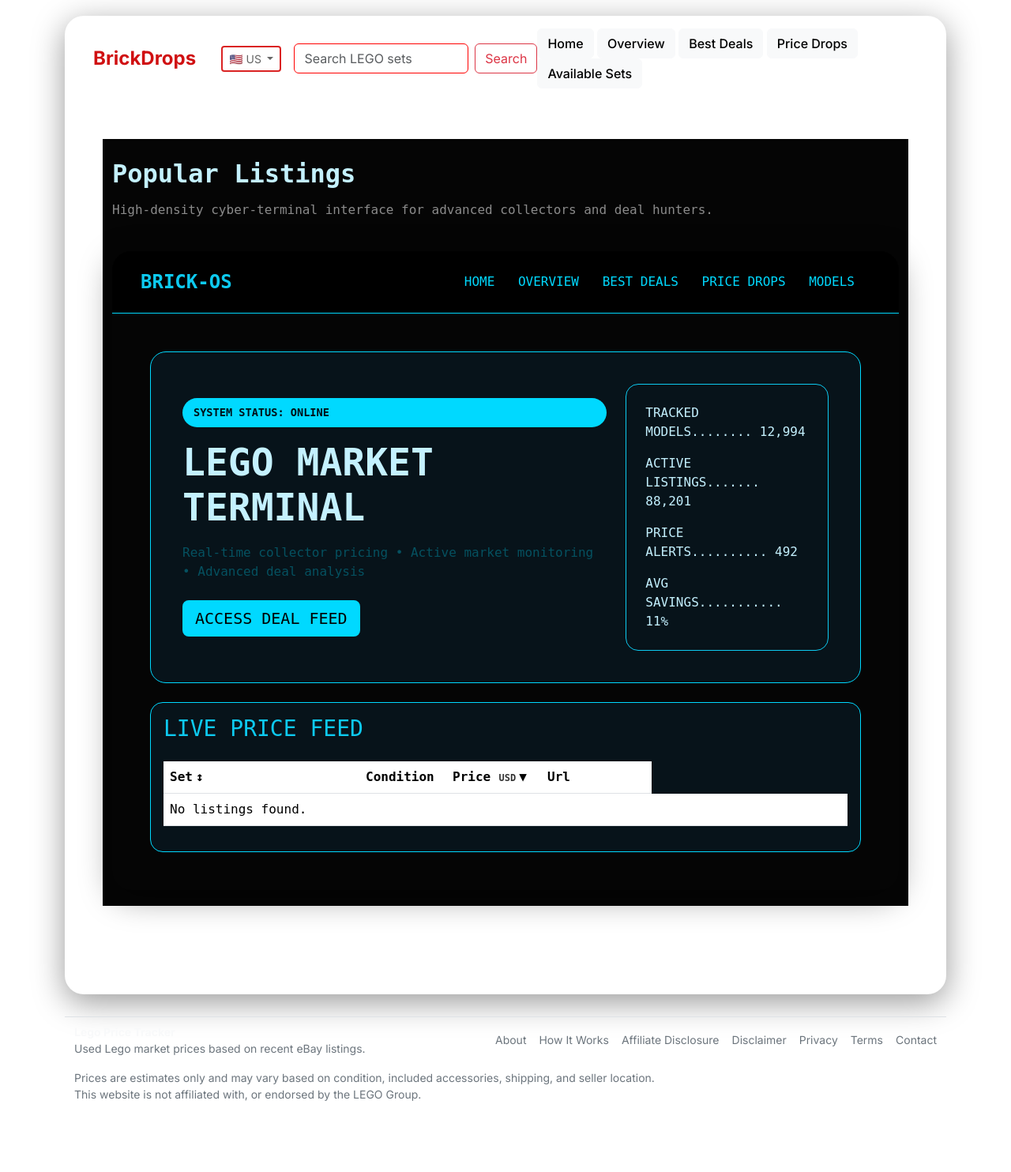
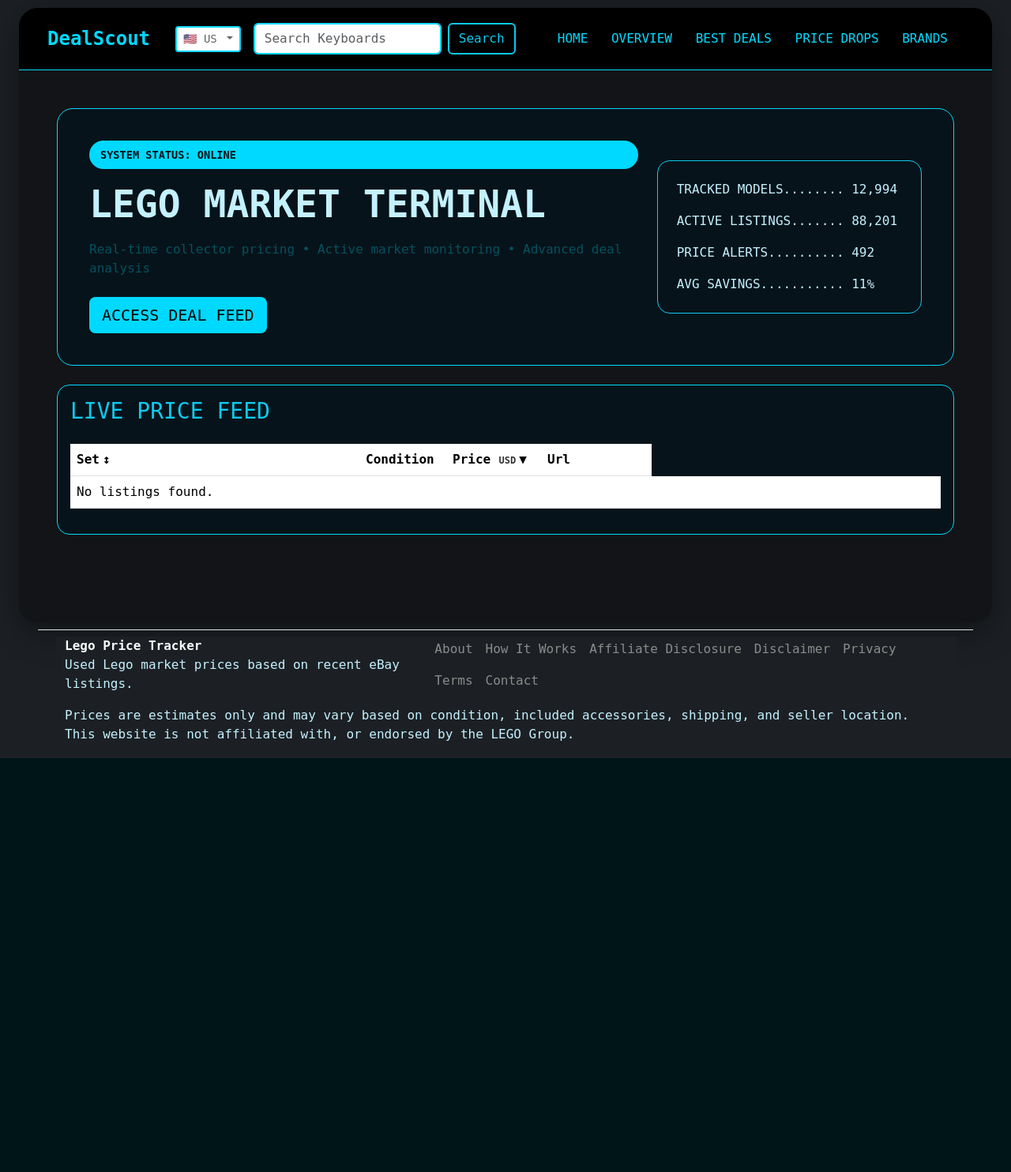
Before and after one commit to Michael668875/dealscout, a Flask app: page /1/ in a window 1280 px wide. Shown: the whole page at 79% size. After the commit the page ends 960 px from the top, so only its background shows below. Run offline with Flask 3, Linux system fonts and the light colour scheme.

Commit message:
more styling

```diff
--- a/app/static/css/style.css
+++ b/app/static/css/style.css
@@ -1,10 +1,18 @@
-    body {
+html,
+body {
+    margin: 0;
+    padding: 0;
+    min-height: 100%;
+    background-color: #111; /* same as your dark theme */
+    overscroll-behavior: none;
+}
+
+body {
       font-family: Inter, sans-serif;
-      padding-bottom: 80px;
     }
 
     section {
-      padding: 20px 0;
+      padding: 10px 0;
     }
 
     .section-title {
@@ -19,6 +27,7 @@
     }
 
     .mockup-wrapper {
+      background: #121417;
       border-radius: 24px;
       overflow: hidden;
       box-shadow: 0 10px 40px rgba(0,0,0,0.4);
@@ -100,7 +109,7 @@
 
 
     .theme3 {
-      background: #050505;
+      background: #1c2024;
       color: #c4f1ff;
       font-family: monospace;
     }
@@ -142,7 +151,7 @@
 
     .brand-logo {
       text-decoration: none;
-      color: #d01012;
+      color: #00d9ff;
     }
 
     /* Model Grid */
@@ -316,11 +325,11 @@
     background-color: white;
     color: #656565;
     border: 2px solid;
-    border-color: #da2323;
+    border-color: #00d9ff;
 }
 
 .country-btn:hover {
-    background-color: #da2323;
+    background-color: #00d9ff;
     color: white;
 }
 
@@ -337,13 +346,13 @@
 }
 
 .text-secondary a:hover {
-  color: #e00d0d;
+  color: #00d9ff;
   text-decoration: none;
 }
 
 .form-control {
-  border: 1px solid;
-  border-color: red;
+  border: 2px solid;
+  border-color: #00d9ff;
 }
 
 .fit-text {
@@ -383,7 +392,7 @@
     color: #111827;
 
     border: 1px solid #e5e7eb;
-    border-radius: 12px;
+    border-radius: 4px;
 
     font-weight: 600;
 
@@ -498,3 +507,7 @@
     opacity: 0.8;
     white-space: nowrap;
 }
+
+.btn-thick {
+    border-width: 2px;
+}
--- a/app/templates/_footer.html
+++ b/app/templates/_footer.html
@@ -1,5 +1,5 @@
-<footer class="mt-2 py-2 border-top text-secondary small">
-    <div class="container">
+<footer class="mt-2 py-2 border-top text-secondary large">
+    <div class="container theme3">
         <div class="d-flex flex-column flex-md-row justify-content-between align-items-start align-items-md-center gap-2">
             <div>
                 <strong class="text-light">Lego Price Tracker</strong><br>
@@ -7,13 +7,13 @@
             </div>
 
             <div class="d-flex flex-wrap gap-3">
-                <a href="{{ url_for('main.about', country=country) }}" class="text-secondary text-decoration-none">About</a>
-                <a href="{{ url_for('main.methodology', country=country) }}" class="text-secondary text-decoration-none">How It Works</a>
-                <a href="{{ url_for('main.affiliate_disclosure', country=country) }}" class="text-secondary text-decoration-none">Affiliate Disclosure</a>
-                <a href="{{ url_for('main.disclaimer', country=country) }}" class="text-secondary text-decoration-none">Disclaimer</a>
-                <a href="{{ url_for('main.privacy', country=country) }}" class="text-secondary text-decoration-none">Privacy</a>
-                <a href="{{ url_for('main.terms', country=country) }}" class="text-secondary text-decoration-none">Terms</a>
-                <a href="{{ url_for('main.contact', country=country) }}" class="text-secondary text-decoration-none">Contact</a>
+                <a href="{{ url_for('main.about', country=country) }}" class="text-decoration-none">About</a>
+                <a href="{{ url_for('main.methodology', country=country) }}" class="text-decoration-none">How It Works</a>
+                <a href="{{ url_for('main.affiliate_disclosure', country=country) }}" class="text-decoration-none">Affiliate Disclosure</a>
+                <a href="{{ url_for('main.disclaimer', country=country) }}" class="text-decoration-none">Disclaimer</a>
+                <a href="{{ url_for('main.privacy', country=country) }}" class="text-decoration-none">Privacy</a>
+                <a href="{{ url_for('main.terms', country=country) }}" class="text-decoration-none">Terms</a>
+                <a href="{{ url_for('main.contact', country=country) }}" class="text-decoration-none">Contact</a>
             </div>
         </div>
 
--- a/app/templates/layout.html
+++ b/app/templates/layout.html
@@ -21,22 +21,22 @@
     {% import "macro_cards.html" as cards %}
 
 
-  <section class="theme2">
-    <div class="container">
+  <section class="theme3">
+    <div class="container-fluid px-4">
 
       <div class="mockup-wrapper">
 
         {{ macro.navigation(country, country_flags) }}
 
-        <div class="p-4 p-lg-5">
+        <div>
   {% block content %}{% endblock %}
           </div>
           </div>
     </div>
-  </section>
-    <div class="container">
+    <div class="container-fluid px-5">
       {% include "_footer.html" %}
     </div>
+  </section>
   <script src="https://cdn.jsdelivr.net/npm/bootstrap@5.3.3/dist/js/bootstrap.bundle.min.js"></script>
 </body>
 </html>
--- a/app/templates/listings.html
+++ b/app/templates/listings.html
@@ -1,10 +1,10 @@
 {% extends "layout.html" %}
 {% import "macros.html" as macro %}
 
-{% block title %}LEGO Sets | BrickDrops{% endblock %}
+{% block title %}DealScout{% endblock %}
 
 {% block meta_description %}
-Track LEGO prices, deals, and listings across marketplaces.
+Track Mechanical Keyboard prices, deals, and listings across marketplaces.
 {% endblock %}
 
 {% block content %}
--- a/app/templates/macros.html
+++ b/app/templates/macros.html
@@ -29,20 +29,20 @@
 {% macro navigation(country, country_flags) %}
 <nav class="navbar navbar-expand-lg navbar-custom px-4 py-3">
           <div class="container-fluid d-flex align-items-center">
-            <span class="navbar-brand fw-bold fs-4 text-danger">
+            <span class="navbar-brand fw-bold fs-4 text-info">
               <a class="brand-logo" href="{{ url_for('main.listings', country=g.country) }}">
-              BrickDrops
+              DealScout
               </a>
             </span>
             <div class="ms-3">{{ country_select(country, country_flags) }}</div>
             <div class="ms-3">{{ search_bar() }}</div>
 
             <div class="ms-auto">
-              <a class="menu-link btn btn-light mx-0" href="{{ url_for('main.listings', country=country) }}">Home</a>
-              <a class="menu-link btn btn-light mx-0" href="{{ url_for('main.overview', country=country) }}">Overview</a>
-              <a class="menu-link btn btn-light mx-0" href="{{ url_for('main.best_deals', country=country) }}">Best Deals</a>
-              <a class="menu-link btn btn-light mx-0" href="{{ url_for('main.price_drops', country=country) }}">Price Drops</a>
-              <a class="menu-link btn btn-light mx-0" href="{{ url_for('main.models', country=country) }}">Available Sets</a>
+              <a class="menu-link" href="{{ url_for('main.listings', country=country) }}">HOME</a>
+              <a class="menu-link" href="{{ url_for('main.overview', country=country) }}">OVERVIEW</a>
+              <a class="menu-link" href="{{ url_for('main.best_deals', country=country) }}">BEST DEALS</a>
+              <a class="menu-link" href="{{ url_for('main.price_drops', country=country) }}">PRICE DROPS</a>
+              <a class="menu-link" href="{{ url_for('main.models', country=country) }}">BRANDS</a>
             </div>
           </div>
         </nav>
@@ -60,12 +60,12 @@
       class="form-control me-2"
       type="search"
       name="q"
-      placeholder="Search LEGO sets"
-      aria-label="Search LEGO sets"
+      placeholder="Search Keyboards"
+      aria-label="Search Keyboards"
       required
     >
     <button
-      class="btn btn-outline-danger flex-shrink-0"
+      class="btn btn-outline-info btn-thick flex-shrink-0"
       type="submit"
     >
       Search
@@ -122,31 +122,7 @@
 {% endmacro %}
 
 
-{% macro listing_table(listings, currency, title="Popular Listings") %}
-<section class="theme3">
-    <div class="container">
-      <div class="section-title">{{ title }}</div>
-      <div class="section-subtitle">
-        High-density cyber-terminal interface for advanced collectors and deal hunters.
-      </div>
-
-      <div class="mockup-wrapper">
-
-        <nav class="navbar navbar-expand-lg navbar-custom px-4 py-3">
-          <div class="container-fluid">
-            <span class="navbar-brand fw-bold fs-4 text-info">
-              BRICK-OS
-            </span>
-
-            <div>
-              <a class="menu-link" href="#">HOME</a>
-              <a class="menu-link" href="#">OVERVIEW</a>
-              <a class="menu-link" href="#">BEST DEALS</a>
-              <a class="menu-link" href="#">PRICE DROPS</a>
-              <a class="menu-link" href="#">MODELS</a>
-            </div>
-          </div>
-        </nav>
+{% macro listing_table(listings, currency) %}
 
         <div class="p-4 p-lg-5">
 
@@ -243,9 +219,6 @@
             </div>
           </div>
         </div>
-      </div>
-    </div>
-  </section>
 {% endmacro %}
 
 
```
